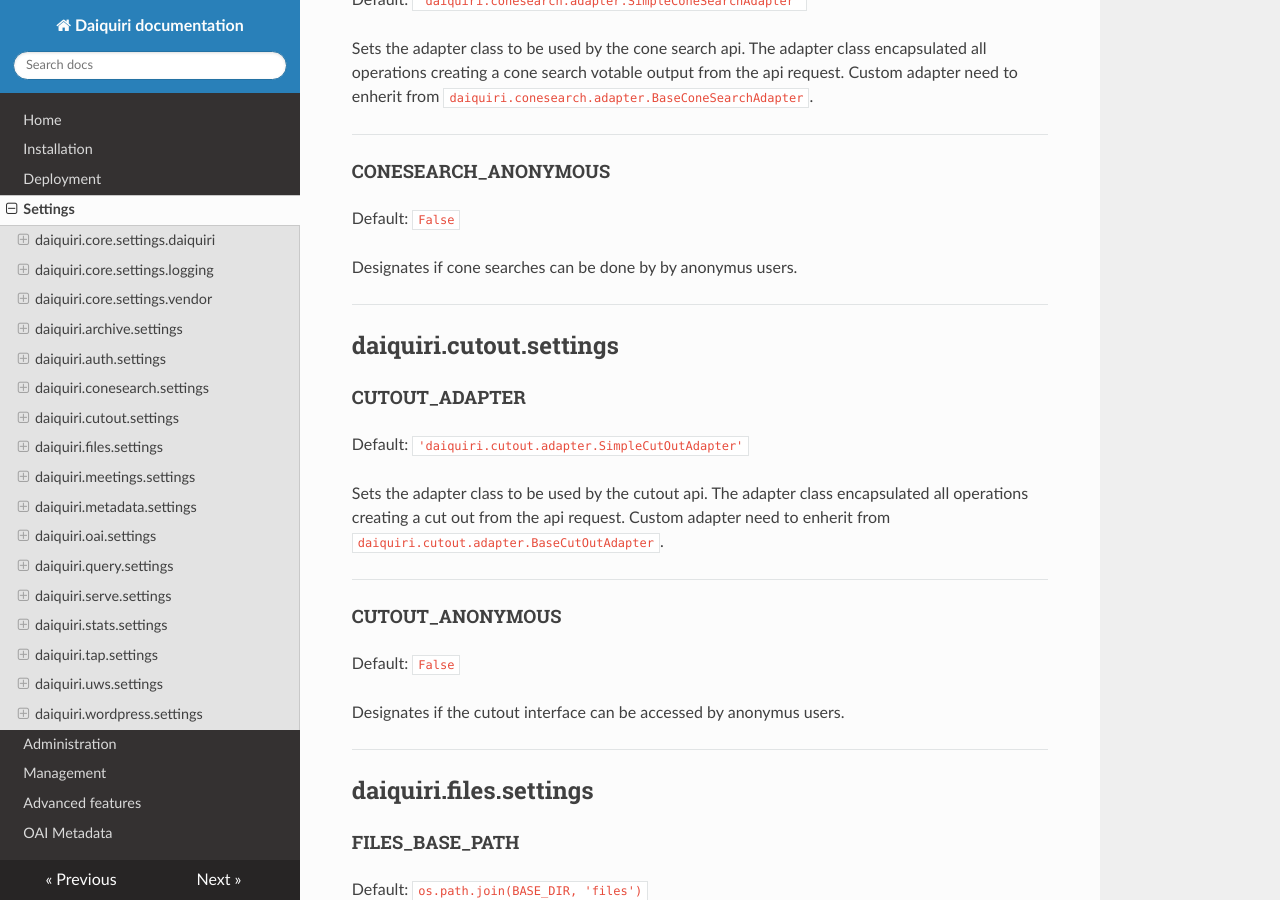
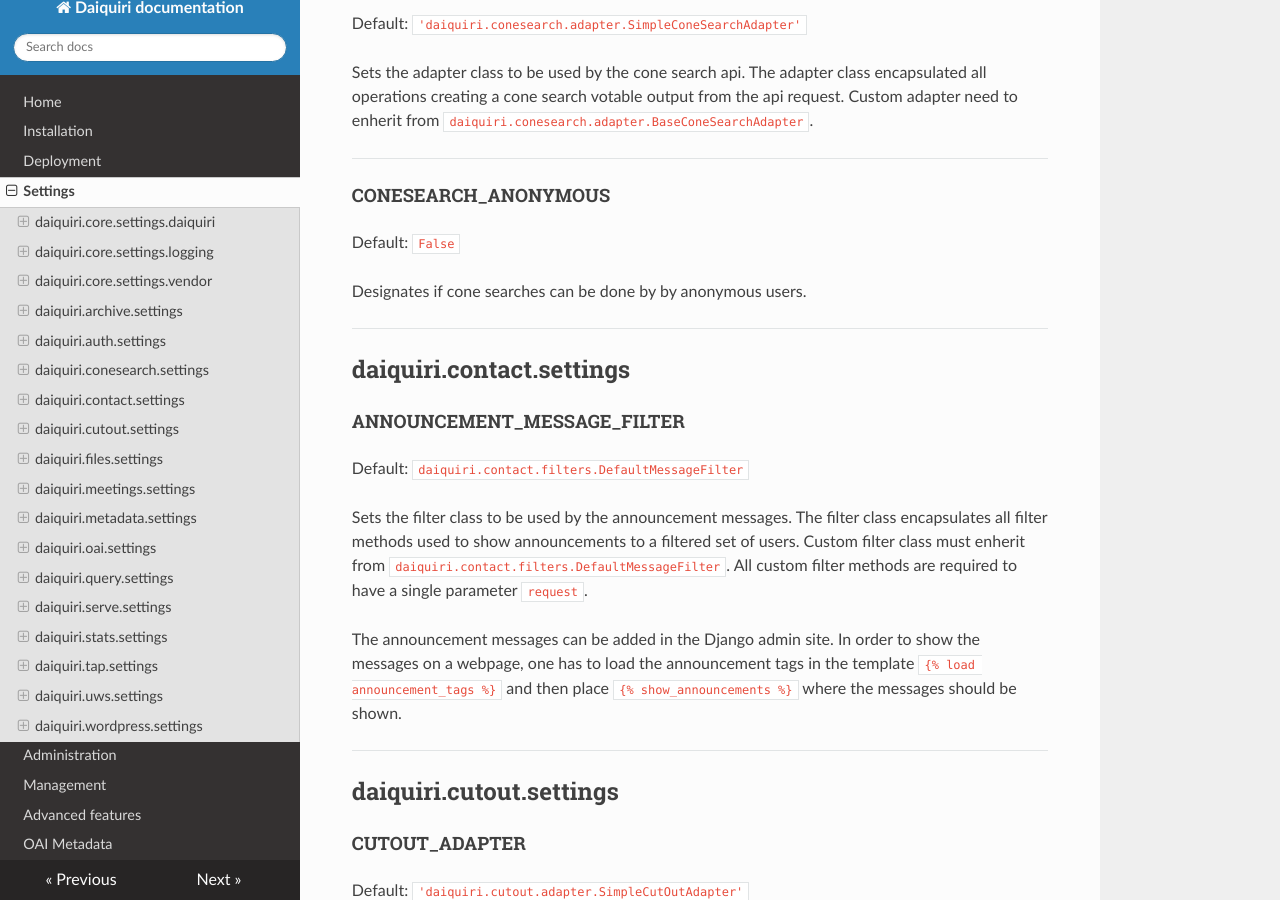
Before and after one commit to django-daiquiri/docs, an MkDocs documentation site: the page built from docs/settings.md, in a window 1280 px wide and 900 px high, scrolled down 13187 px. Built offline with MkDocs 1.6.1, drawn with Linux system fonts in a browser that asks for light colours; nearby versions of some CDN libraries; some of the changed text lies outside the part shown.

Commit message:
add description for new settings in files and contact

````diff
--- a/docs/settings.md
+++ b/docs/settings.md
@@ -12,6 +12,7 @@
 
 * [daiquiri.auth.settings](https://github.com/django-daiquiri/daiquiri/blob/master/daiquiri/auth/settings.py)
 * [daiquiri.conesearch.settings](https://github.com/django-daiquiri/daiquiri/blob/master/daiquiri/conesearch/settings.py)
+* [daiquiri.contact.settings](https://github.com/django-daiquiri/daiquiri/blob/master/daiquiri/contact/settings.py)
 * [daiquiri.cutout.settings](https://github.com/django-daiquiri/daiquiri/blob/master/daiquiri/cutout/settings.py)
 * [daiquiri.files.settings](https://github.com/django-daiquiri/daiquiri/blob/master/daiquiri/files/settings.py)
 * [daiquiri.metadata.settings](https://github.com/django-daiquiri/daiquiri/blob/master/daiquiri/metadata/settings.py)
@@ -598,7 +599,26 @@
 
 Default: `False`
 
-Designates if cone searches can be done by by anonymus users.
+Designates if cone searches can be done by by anonymous users.
+
+---
+
+daiquiri.contact.settings
+------------------------
+
+#### ANNOUNCEMENT_MESSAGE_FILTER
+
+Default: `daiquiri.contact.filters.DefaultMessageFilter`
+
+Sets the filter class to be used by the announcement messages.
+The filter class encapsulates all filter methods used to show announcements to a filtered set of users.
+Custom filter class must enherit from `daiquiri.contact.filters.DefaultMessageFilter`.
+All custom filter methods are required to have a single parameter `request`.
+
+The announcement messages can be added in the Django admin site. In order to show
+the messages on a webpage, one has to load the announcement tags in the template
+`{% load announcement_tags %}` and then place `{% show_announcements %}` where
+the messages should be shown.
 
 ---
 
@@ -637,6 +657,30 @@
 Default: `None`
 
 Sets the absolute URL for this Daiquiri app to be prepended to file references when downloading query results. This is done for columns with the `meta.ref;meta.file`, `meta.ref;meta.image` or `meta.ref;meta.note` UCD. Should be set in `.env`.
+
+---
+
+#### FILES_DOCS_REL_PATH
+
+Default: `None`
+
+Sets the relative file path to the documentation files on which the file search will be executed.
+The path is given relative to the `FILES_BASE_PATH`.
+
+In order to use the search function for the files, one has to include the search field
+into the template.
+```
+{% include 'files/search-input.html' %}
+```
+The layout of the results page can be changed by overloading the template `files/search-results.html` in the daiquri app.
+
+---
+
+#### FILES_SEARCH_RESULTS_PER_PAGE
+
+Default: `5`
+
+Sets the number of search results per page.
 
 ---
 
````
